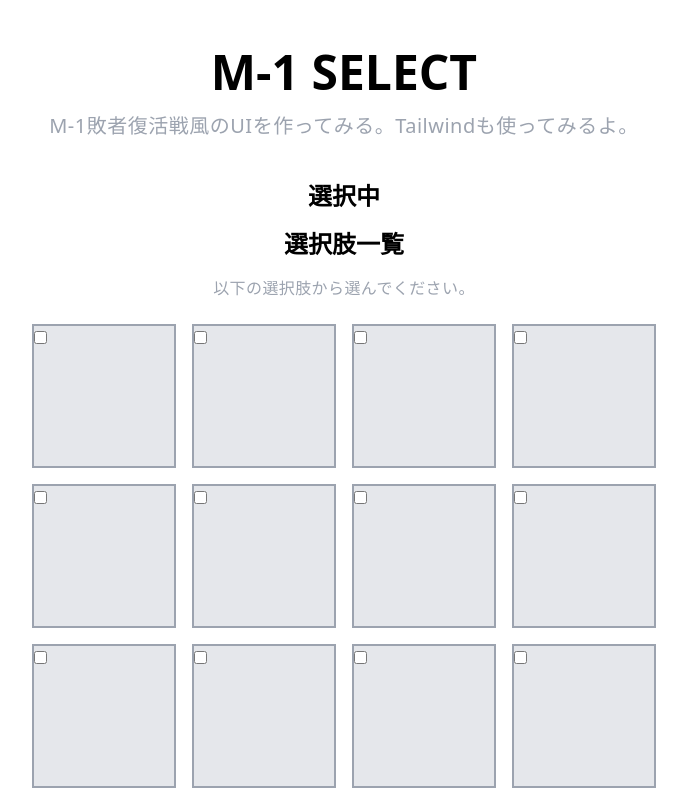
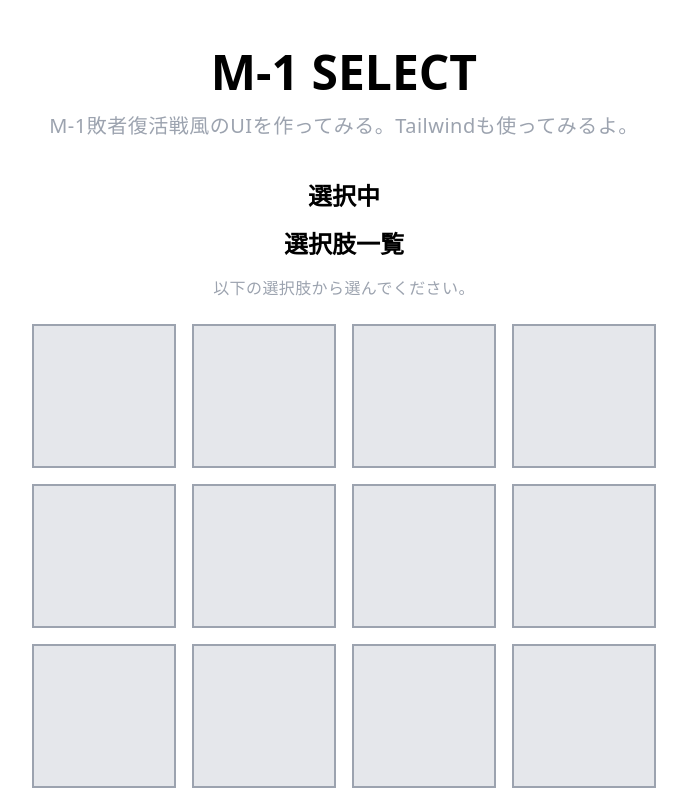
Before and after one commit to shimotsu4431/m1, a Next.js app: page / in a window 1280 px wide. Shown: the top 800 px of the page, without its empty margins (296-983 px from the left). Built offline with nearby package versions, Linux system fonts and the light colour scheme.

Commit message:
fix checked style

```diff
--- a/components/Card.tsx
+++ b/components/Card.tsx
@@ -1,4 +1,5 @@
 import React from 'react'
+import clsx from "clsx"
 
 type Props = {
   id: number,
@@ -9,10 +10,20 @@ type Props = {
 
 const Card: React.FC<Props> = ({ id, name, checked, handleChange }) => {
   return (
-    <div className="mb-4 mx-2 w-36 h-36 border-2 border-gray-400 bg-gray-200 cursor-pointer hover:bg-gray-400">
-      <input type="checkbox" value={name} id={JSON.stringify(id)} checked={checked} onChange={handleChange} />
-      <label htmlFor={JSON.stringify(id)}></label>
-    </div>
+    <>
+      <input className="hidden" type="checkbox" value={name} id={JSON.stringify(id)} checked={checked} onChange={handleChange} />
+      <label className={clsx({
+        "mb-4": true,
+        "mx-2": true,
+        "w-36": true,
+        "h-36": true,
+        "border-2": true,
+        "border-gray-400": true,
+        "bg-gray-200": true,
+        "cursor-pointer": true,
+        "bg-gray-400" : checked
+      })} htmlFor={JSON.stringify(id)}></label>
+    </>
   )
 }
 
--- a/package.json
+++ b/package.json
@@ -17,6 +17,7 @@
     "@types/react": "^17.0.0",
     "@types/react-dom": "^17.0.0",
     "autoprefixer": "^10.1.0",
+    "clsx": "^1.1.1",
     "postcss": "^8.2.2",
     "postcss-preset-env": "^6.7.0",
     "tailwindcss": "^2.0.2",
```
Also changed, not shown: 1 other file (tests, documents, lock files or other folders).
